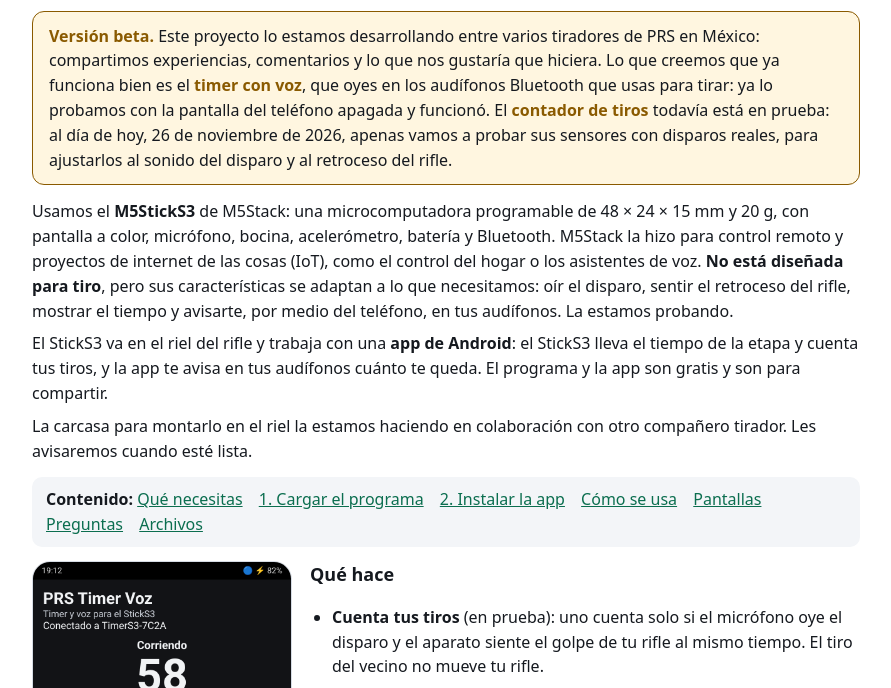
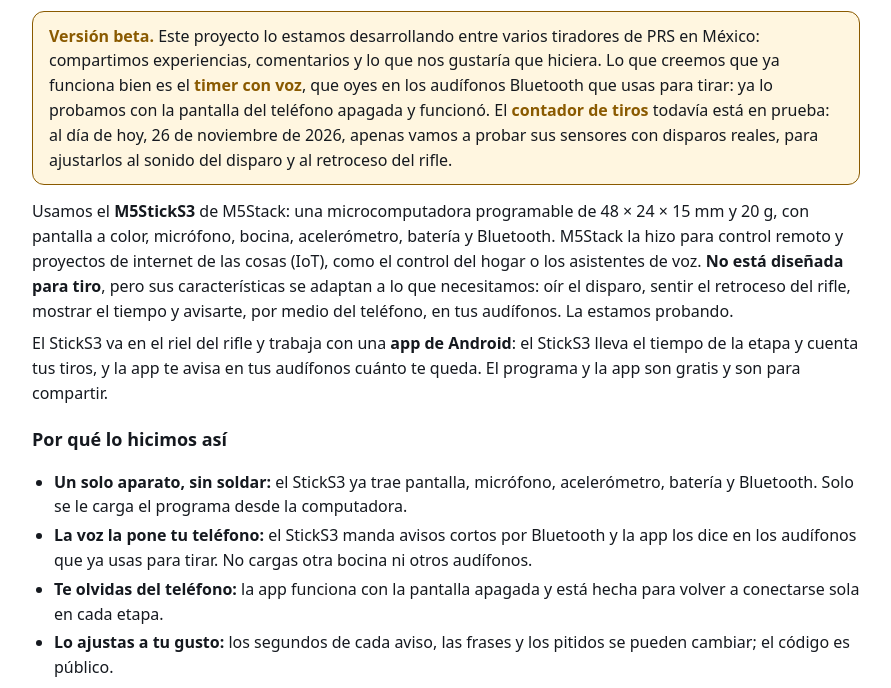
Before and after one commit to vicentemack/timer-voz, a plain HTML site: page instalar/index.html in a window 1280 px wide. Shown: the part 112-800 px from the top of the page, without its empty margins (194-1085 px from the left). Drawn offline with Linux system fonts and the light colour scheme.

Commit message:
Instructivo: por que lo hicimos asi (la forma mas practica)
Co-Authored-By: Claude Opus 5.5 <noreply@anthropic.com>
Claude-Session: https://claude.ai/code/session_01Uyye5Sn8uJft2jQ2DYdVCp

```diff
--- a/instalar/index.html
+++ b/instalar/index.html
@@ -50,7 +50,7 @@
     h2, h3 { break-after: avoid; } table, .caja, .aviso, .dos { break-inside: avoid; }
     main { padding-top: 0; }
     .dos { display: flex; flex-direction: column-reverse; break-inside: auto; gap: 6px; }
-    .dos img { width: 160px; margin: 0 auto; }
+    .dos img { width: 125px; margin: 0 auto; }
     h2 { margin-top: 24px; }
     table { break-inside: auto; } tr { break-inside: avoid; }
     .pantallas { grid-template-columns: repeat(7, 1fr); gap: 8px; }
@@ -65,6 +65,13 @@
   <div class="aviso"><b>Versión beta.</b> Este proyecto lo estamos desarrollando entre varios tiradores de PRS en México: compartimos experiencias, comentarios y lo que nos gustaría que hiciera. Lo que creemos que ya funciona bien es el <b>timer con voz</b>, que oyes en los audífonos Bluetooth que usas para tirar: ya lo probamos con la pantalla del teléfono apagada y funcionó. El <b>contador de tiros</b> todavía está en prueba: al día de hoy, 26 de noviembre de 2026, apenas vamos a probar sus sensores con disparos reales, para ajustarlos al sonido del disparo y al retroceso del rifle.</div>
   <p>Usamos el <b>M5StickS3</b> de M5Stack: una microcomputadora programable de 48 × 24 × 15 mm y 20 g, con pantalla a color, micrófono, bocina, acelerómetro, batería y Bluetooth. M5Stack la hizo para control remoto y proyectos de internet de las cosas (IoT), como el control del hogar o los asistentes de voz. <b>No está diseñada para tiro</b>, pero sus características se adaptan a lo que necesitamos: oír el disparo, sentir el retroceso del rifle, mostrar el tiempo y avisarte, por medio del teléfono, en tus audífonos. La estamos probando.</p>
   <p>El StickS3 va en el riel del rifle y trabaja con una <b>app de Android</b>: el StickS3 lleva el tiempo de la etapa y cuenta tus tiros, y la app te avisa en tus audífonos cuánto te queda. El programa y la app son gratis y son para compartir.</p>
+  <h3>Por qué lo hicimos así</h3>
+  <ul>
+    <li><b>Un solo aparato, sin soldar:</b> el StickS3 ya trae pantalla, micrófono, acelerómetro, batería y Bluetooth. Solo se le carga el programa desde la computadora.</li>
+    <li><b>La voz la pone tu teléfono:</b> el StickS3 manda avisos cortos por Bluetooth y la app los dice en los audífonos que ya usas para tirar. No cargas otra bocina ni otros audífonos.</li>
+    <li><b>Te olvidas del teléfono:</b> la app funciona con la pantalla apagada y está hecha para volver a conectarse sola en cada etapa.</li>
+    <li><b>Lo ajustas a tu gusto:</b> los segundos de cada aviso, las frases y los pitidos se pueden cambiar; el código es público.</li>
+  </ul>
   <p>La carcasa para montarlo en el riel la estamos haciendo en colaboración con otro compañero tirador. Les avisaremos cuando esté lista.</p>
 
   <div class="indice no-impreso">
```
